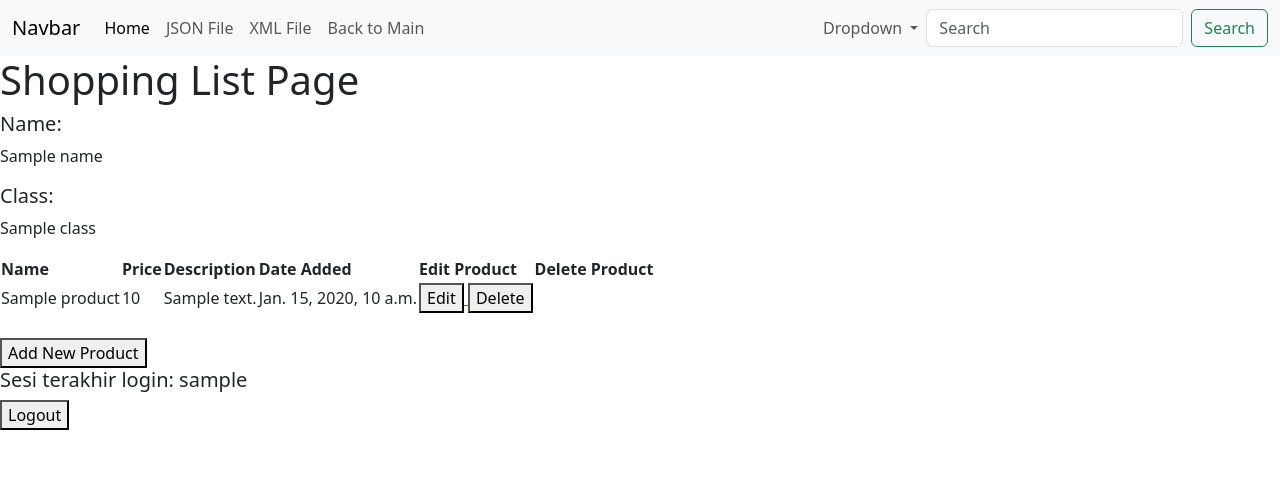
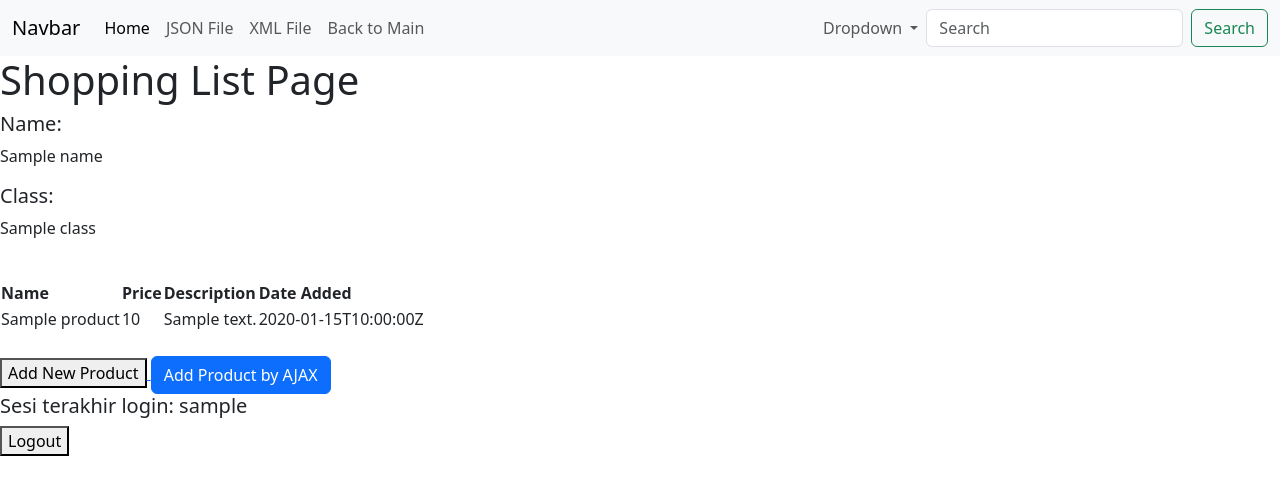
Before and after one commit to mnqrt/shopping-list, a Django app: template main/templates/main.html in a window 1280 px wide. Shown: the top 495 px of the page. Run offline with Django 5.2, Linux system fonts and the light colour scheme; tables that the repository leaves empty hold one stand-in row (values such as "Sample post"); the template is opened without the code that fills it: values that come from a table or form of the project are taken from there, most other values are stand-ins (such as "Sample title", 1, 10 or a date in 2020).

Commit message:
Tutorial 5 done

```diff
--- a/main/templates/main.html
+++ b/main/templates/main.html
@@ -9,39 +9,9 @@
     <h5>Class:</h5>
     <p>{{class}}</p>
 
-    <table>
-        <tr>
-            <th>Name</th>
-            <th>Price</th>
-            <th>Description</th>
-            <th>Date Added</th>
-            <th>Edit Product</th>
-            <th>Delete Product</th>
-        </tr>
+    <br />
 
-        {% comment %} Berikut cara memperlihatkan data produk di bawah baris ini {% endcomment %}
-
-        {% for product in products %}
-            <tr>
-                <td>{{product.name}}</td>
-                <td>{{product.price}}</td>
-                <td>{{product.description}}</td>
-                <td>{{product.date_added}}</td>
-                <td>
-                    <a href="{% url 'main:edit_product' product.pk %}">
-                        <button>
-                            Edit
-                        </button>
-                    </a>
-                    <a href="{% url 'main:delete_product' product.pk %}">
-                        <button>
-                            Delete
-                        </button>
-                    </a>
-                </td>
-            </tr>
-        {% endfor %}
-    </table>
+    <table id="product_table"></table>
 
     <br />
 
@@ -50,6 +20,8 @@
             Add New Product
         </button>
     </a>
+
+    <button type="button" class="btn btn-primary" data-bs-toggle="modal" data-bs-target="#exampleModal">Add Product by AJAX</button>
 
     <br />
 
@@ -61,4 +33,79 @@
         </button>
     </a>
 
+    <div class="modal fade" id="exampleModal" tabindex="-1" aria-labelledby="exampleModalLabel" aria-hidden="true">
+        <div class="modal-dialog">
+            <div class="modal-content">
+                <div class="modal-header">
+                    <h1 class="modal-title fs-5" id="exampleModalLabel">Add New Product</h1>
+                    <button type="button" class="btn-close" data-bs-dismiss="modal" aria-label="Close"></button>
+                </div>
+                <div class="modal-body">
+                    <form id="form" onsubmit="return false;">
+                        {% csrf_token %}
+                        <div class="mb-3">
+                            <label for="name" class="col-form-label">Name:</label>
+                            <input type="text" class="form-control" id="name" name="name"></input>
+                        </div>
+                        <div class="mb-3">
+                            <label for="price" class="col-form-label">Price:</label>
+                            <input type="number" class="form-control" id="price" name="price"></input>
+                        </div>
+                        <div class="mb-3">
+                            <label for="description" class="col-form-label">Description:</label>
+                            <textarea class="form-control" id="description" name="description"></textarea>
+                        </div>
+                    </form>
+                </div>
+                <div class="modal-footer">
+                    <button type="button" class="btn btn-secondary" data-bs-dismiss="modal">Close</button>
+                    <button type="button" class="btn btn-primary" id="button_add" data-bs-dismiss="modal">Add Product</button>
+                </div>
+            </div>
+        </div>
+    </div>
+
+    <script>
+        function addProduct(){
+            fetch("{% url 'main:add_product_ajax' %}",{
+                method: "POST",
+                body: new FormData(document.querySelector('#form'))
+            }).then(refreshProducts)
+
+            document.getElementById("form").reset()
+            return false
+        }
+
+        async function getProducts(){
+            return fetch("{% url 'main:get_product_json' %}").then((res) => res.json())
+        }
+
+        async function refreshProducts() {
+            document.getElementById("product_table").innerHTML = ""
+            const products = await getProducts()
+            let htmlString = `<tr>
+                <th>Name</th>
+                <th>Price</th>
+                <th>Description</th>
+                <th>Date Added</th>
+            </tr>`
+            products.forEach((item) => {
+                htmlString += `\n<tr>
+                <td>${item.fields.name}</td>
+                <td>${item.fields.price}</td>
+                <td>${item.fields.description}</td>
+                <td>${item.fields.date_added}</td>
+            </tr>`
+            })
+
+            document.getElementById("product_table").innerHTML = htmlString
+        }
+
+
+
+        refreshProducts()
+        document.getElementById("button_add").onclick = addProduct
+
+
+    </script>
 {% endblock content %}
--- a/main/urls.py
+++ b/main/urls.py
@@ -1,11 +1,13 @@
 from django.urls import path
-from main.views import show_main, create_product, show_xml, show_json, show_xml_by_id, show_json_by_id, register, login_user, logout_user, edit_product, delete_product
+from main.views import show_main, create_product, show_xml, show_json, show_xml_by_id, show_json_by_id, register, login_user, logout_user, edit_product, delete_product, get_product_json, add_product_ajax
 
 app_name = 'main'
 
 urlpatterns = [
     path('', show_main, name='show_main'),
     path('create-product', create_product, name='create_product'),
+    path('get-product/', get_product_json, name='get_product_json'),
+    path('create-product-ajax/', add_product_ajax, name='add_product_ajax'),
     path('edit-product/<int:id>/', edit_product, name='edit_product'),
     path('delete-product/<int:id>/', delete_product, name='delete_product'),
     path('xml/', show_xml, name='show_xml'),
--- a/main/views.py
+++ b/main/views.py
@@ -4,13 +4,14 @@ from django.contrib.auth import authenticate, login, logout
 from django.shortcuts import redirect
 from django.contrib.auth.forms import UserCreationForm
 from django.contrib import messages
-from django.http import HttpResponseRedirect
+from django.http import HttpResponseRedirect, HttpResponseNotFound
 from main.forms import ProductForm
 from django.urls import reverse
 from django.shortcuts import render
 from main.models import Product
 from django.http import HttpResponse
 from django.core import serializers
+from django.views.decorators.csrf import csrf_exempt
 
 def register(request):
     form = UserCreationForm()
@@ -109,3 +110,21 @@ def show_xml_by_id(request, id):
 def show_json_by_id(request, id):
     data = Product.objects.filter(pk=id)
     return HttpResponse(serializers.serialize("json", data), content_type="application/json")
+
+def get_product_json(request):
+    product_item = Product.objects.all()
+    return HttpResponse(serializers.serialize('json', product_item))
+
+@csrf_exempt
+def add_product_ajax(request):
+    if request.method == 'POST':
+        name = request.POST.get("name")
+        price = request.POST.get("price")
+        description = request.POST.get("description")
+        user = request.user
+
+        new_product = Product(name=name, price=price, description=description, user=user)
+        new_product.save()
+
+        return HttpResponse(b"CREATED", status=201)
+    return HttpResponseNotFound()
```
